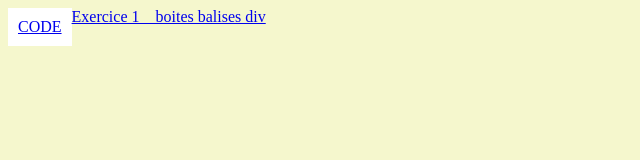
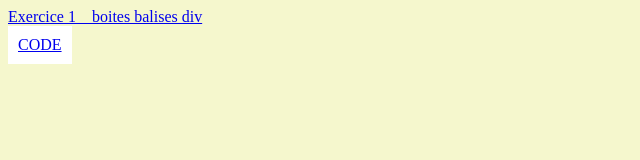
Before and after one commit to Yuezon/HTML-M2_CTM-2122.github.io, a plain HTML site: page cours4/README_cours4.html in a window 1280 px wide. Shown: the whole page, without its empty margins (0-640 px from the left). Drawn offline with Linux system fonts and the light colour scheme.

Commit message:
Update README_cours4.html

```diff
--- a/cours4/README_cours4.html
+++ b/cours4/README_cours4.html
@@ -12,7 +12,7 @@
 </head>
 <body>
 
- <a href="exercice.html">Exercice 1 _ boites balises div</a>
+	<div class="boite_pagehtml"><a href="exercice.html">Exercice 1 _ boites balises div</a></div>
   <div class="boite_code"><a href="Code/exercice-html.txt">CODE</a></div>
 
 
```
